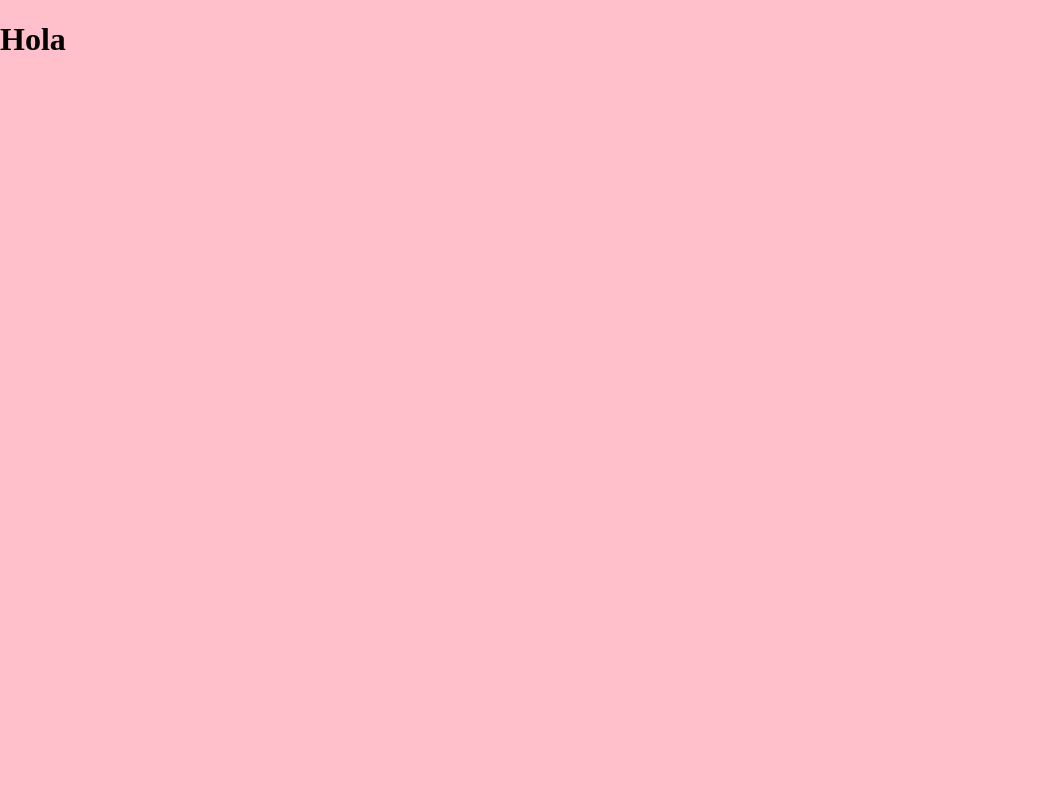
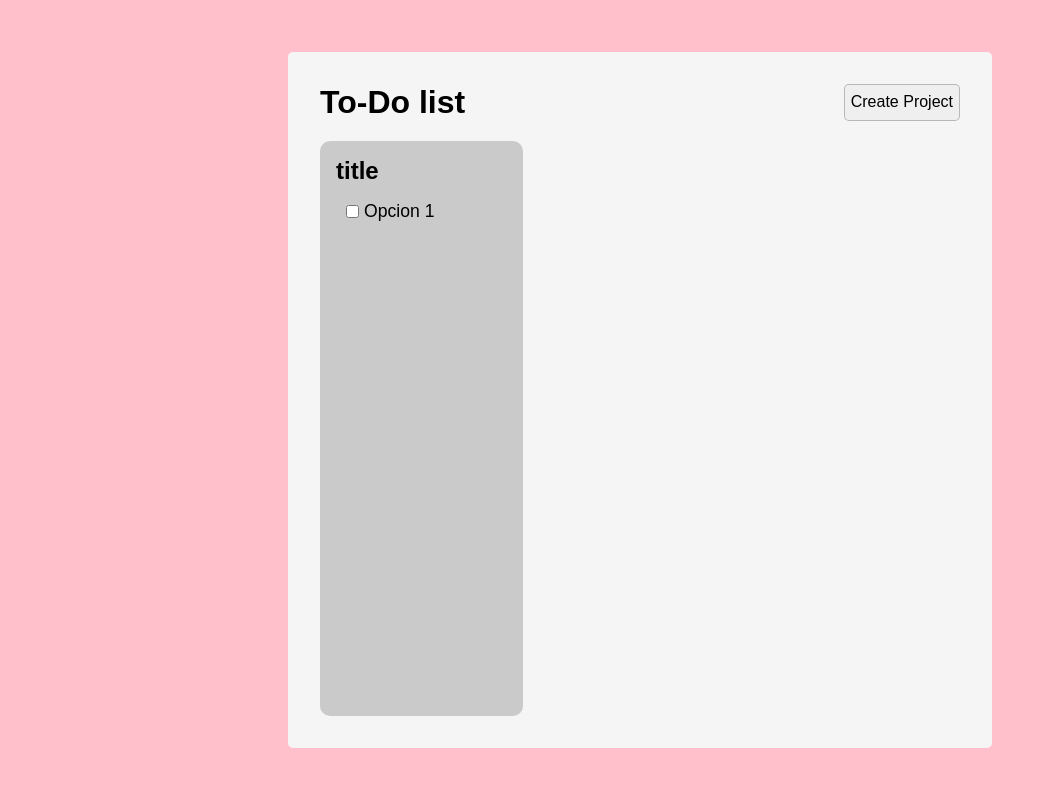
Before and after one commit to MoyyyL/To-do-List, a website built with webpack: page src/index.html in a window 1280 px wide. Shown: the whole page, without its empty margins (0-1055 px from the left). Built offline with nearby package versions, Linux system fonts and the light colour scheme.

Commit message:
before the mess

```diff
--- a/src/classLogic.js
+++ b/src/classLogic.js
@@ -76,9 +76,13 @@ class ManageProjects {
         this.projects.splice(idx, 1);
     }
 
-    getProyect(id) {
+    getProject(id) {
         const idx = this.projects.findIndex(obj => obj.id === id);
         return this.projects[idx];
+    }
+
+    getAllProjects() {
+        return this.projects.map(obj => obj);
     }
 }
 
--- /dev/null
+++ b/src/dom.js
@@ -0,0 +1 @@
+const elpepe = document.querySelector("")
--- a/src/index.html
+++ b/src/index.html
@@ -6,6 +6,35 @@
     <title>To-Do list</title>
 </head>
 <body>
-    <h1>Hola</h1>
+    <main>
+
+        <dialog class="project__dialog">
+            <h2>Project dialog</h2>
+        </dialog>
+
+        <dialog class="item__dialog">
+            <h2>item dialog</h2>
+        </dialog>
+
+        <div class="title-buttons">
+            <h1>To-Do list</h1>
+            <button class="create-project">Create Project</button>
+        </div>
+        <div class="todo__projects-wrapper">
+
+            <div class="todo__project">
+                <button class="project__button"></button>
+                <h2>title</h2>
+                <ul class="project__list">
+                    <li class="to-do">
+                        <input type="checkbox" id="1">
+                        <label for="1">Opcion 1</label>
+                    </li>
+                </ul>
+            </div>
+
+
+        </div>
+    </main>
 </body>
 </html>
--- a/src/script.js
+++ b/src/script.js
@@ -1,3 +1,14 @@
 import "./styles.css";
 import { ManageProjects, ToDoProject, ToDoItem } from "./classLogic";
 import {FormatDate} from "./timeManagement";
+
+class domProjectsManager {
+    constructor() {
+        this.projectManager = new ManageProjects();
+    }
+
+    renderProjects() {
+        const whole = this.projectManager.getAllProjects();
+
+    }
+}
--- a/src/styles.css
+++ b/src/styles.css
@@ -1,4 +1,117 @@
+* {
+    box-sizing: border-box;
+}
+
 body {
     margin: 0;
     background-color: pink;
+    display: flex;
+    justify-content: center;
+    align-items: center;
+    height: 100dvh;
+    font-family: sans-serif;
 }
+
+main {
+    background-color: whitesmoke;
+    align-self: center;
+    height: 87dvh;
+    width: 55%;
+    padding: 2rem;
+    border-radius: 5px;
+    display: flex;
+    flex-direction: column;
+}
+
+h1 {
+    margin: 0;
+}
+
+.title-buttons {
+    display: flex;
+    flex: 1;
+    gap: 10px;
+    align-items: start;
+    justify-content: space-between;
+}
+
+.create-project {
+    border: 1px solid #0000003c;
+    border-radius: 5px;
+    font-size: 1rem;
+}
+
+.create-project {
+    height: 2.3rem;
+}
+
+.todo__projects-wrapper {
+    flex: 10 1 0;
+    display: grid;
+    gap: 1rem;
+    grid-template-columns: repeat(3, 1fr);
+    grid-template-rows: 1fr;
+    grid-auto-rows: 1fr;
+}
+
+.todo__project {
+    position: relative;
+    background-color: #cacaca;
+    padding: 1rem;
+    border-radius: 10px;
+}
+
+.project__button {
+    position: absolute;
+    width: 100%;
+    height: 100%;
+    top: 0;
+    left: 0;
+    z-index: 1;
+    opacity: 0;
+    cursor: pointer;
+}
+
+.todo__project h2 {
+    margin: 0;
+}
+
+.project__list {
+    padding: 0;
+    list-style: none;
+}
+
+.to-do {
+    display: flex;
+    align-items: center;
+    gap: 5px;
+    margin: 10px;
+    font-size: 1.1rem;
+}
+
+.to-do input {
+    margin: 0;
+}
+
+
+.project__dialog {
+    z-index: 2;
+    margin: auto;
+    height: 80dvh;
+    width: 70%;
+
+    border: 2px solid black;
+    border-radius: 1rem;
+    padding: 2rem;
+}
+
+.item__dialog {
+    z-index: 3;
+    margin: auto;
+    height: 65dvh;
+    width: 45%;
+
+    border: 2px solid black;
+    border-radius: 1rem;
+    padding: 2rem;
+}
```
